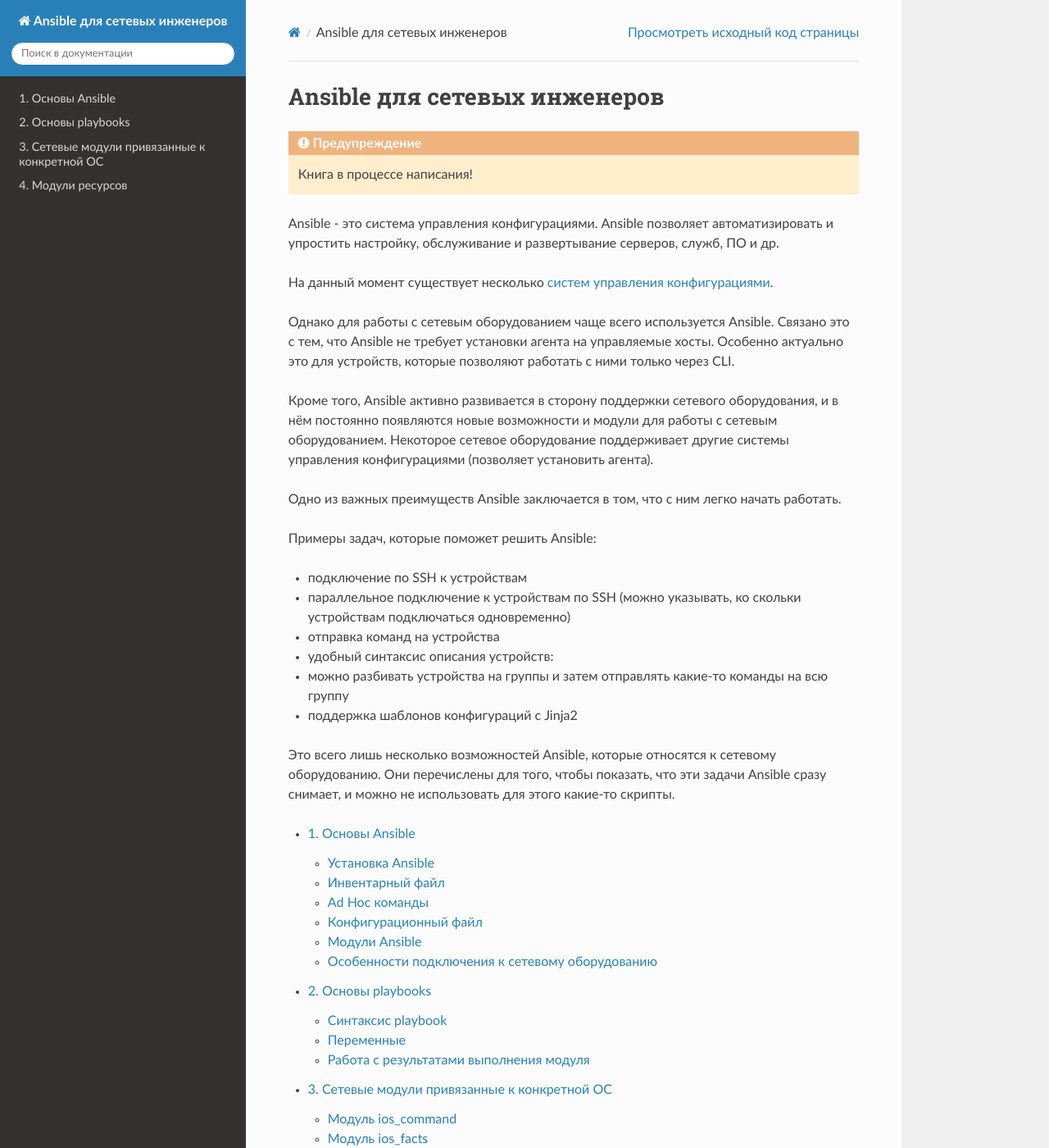
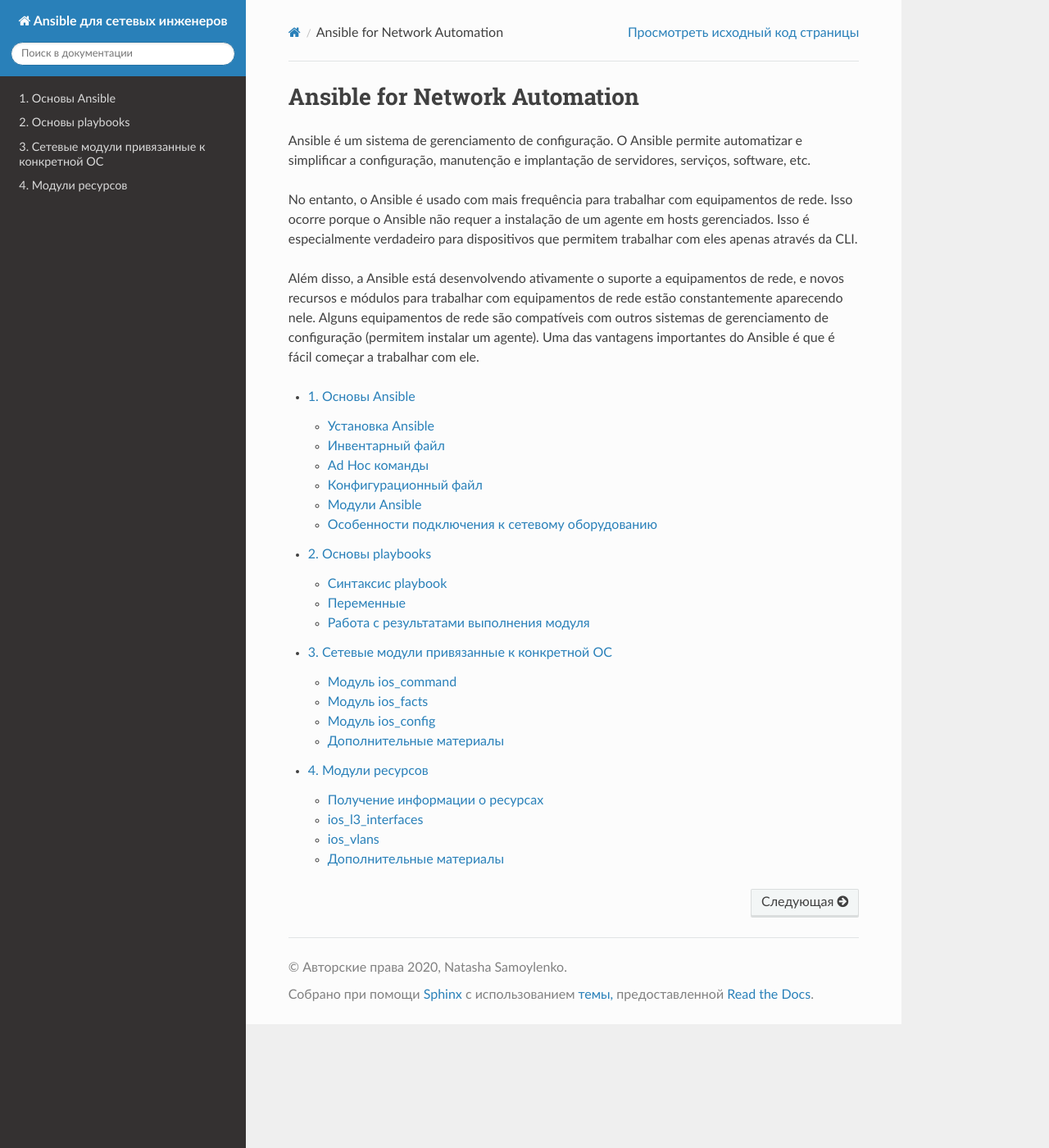
Before and after one commit to tporfirio/ansible-for-network-automation, a Sphinx documentation site: the page built from docs/source/index.rst, in a window 1280 px wide and 1400 px high. Shown: the whole window at 82% size. Built offline with Sphinx 7.4.7 and the Read the Docs theme 2.0.0, drawn with Linux system fonts in a browser that asks for light colours; pages that are not in the unit, such as notebooks, are missing from menus.

Commit message:
Update index.rst

```diff
--- a/docs/source/index.rst
+++ b/docs/source/index.rst
@@ -1,46 +1,11 @@
-Ansible для сетевых инженеров
+Ansible for Network Automation
 =============================
 
-.. warning::
+Ansible é um sistema de gerenciamento de configuração. O Ansible permite automatizar e simplificar a configuração, manutenção e implantação de servidores, serviços, software, etc.
 
-    Книга в процессе написания!
+No entanto, o Ansible é usado com mais frequência para trabalhar com equipamentos de rede. Isso ocorre porque o Ansible não requer a instalação de um agente em hosts gerenciados. Isso é especialmente verdadeiro para dispositivos que permitem trabalhar com eles apenas através da CLI.
 
-Ansible - это система управления конфигурациями. Ansible позволяет
-автоматизировать и упростить настройку, обслуживание и развертывание
-серверов, служб, ПО и др.
-
-На данный момент существует несколько `систем управления
-конфигурациями <http://xgu.ru/wiki/%D0%A1%D0%B8%D1%81%D1%82%D0%B5%D0%BC%D0%B0_%D1%83%D0%BF%D1%80%D0%B0%D0%B2%D0%BB%D0%B5%D0%BD%D0%B8%D1%8F_%D0%BA%D0%BE%D0%BD%D1%84%D0%B8%D0%B3%D1%83%D1%80%D0%B0%D1%86%D0%B8%D0%B5%D0%B9>`__.
-
-Однако для работы с сетевым оборудованием чаще всего используется
-Ansible. Связано это с тем, что Ansible не требует установки агента на
-управляемые хосты. Особенно актуально это для устройств, которые
-позволяют работать с ними только через CLI.
-
-Кроме того, Ansible активно развивается в сторону поддержки сетевого
-оборудования, и в нём постоянно появляются новые возможности и модули
-для работы с сетевым оборудованием.
-Некоторое сетевое оборудование поддерживает другие системы
-управления конфигурациями (позволяет установить агента).
-
-Одно из важных преимуществ Ansible заключается в том, что
-с ним легко начать работать.
-
-Примеры задач, которые поможет решить Ansible:
-
-* подключение по SSH к устройствам
-* параллельное подключение к устройствам по SSH (можно
-  указывать, ко скольки устройствам подключаться одновременно)
-* отправка команд на устройства
-* удобный синтаксис описания устройств:
-* можно разбивать устройства на группы и затем отправлять
-  какие-то команды на всю группу
-* поддержка шаблонов конфигураций с Jinja2
-
-Это всего лишь несколько возможностей Ansible, которые относятся к
-сетевому оборудованию. Они перечислены для того, чтобы показать, что эти
-задачи Ansible сразу снимает, и можно не использовать для этого какие-то
-скрипты.
+Além disso, a Ansible está desenvolvendo ativamente o suporte a equipamentos de rede, e novos recursos e módulos para trabalhar com equipamentos de rede estão constantemente aparecendo nele. Alguns equipamentos de rede são compatíveis com outros sistemas de gerenciamento de configuração (permitem instalar um agente). Uma das vantagens importantes do Ansible é que é fácil começar a trabalhar com ele.
 
 
 .. toctree::
```
